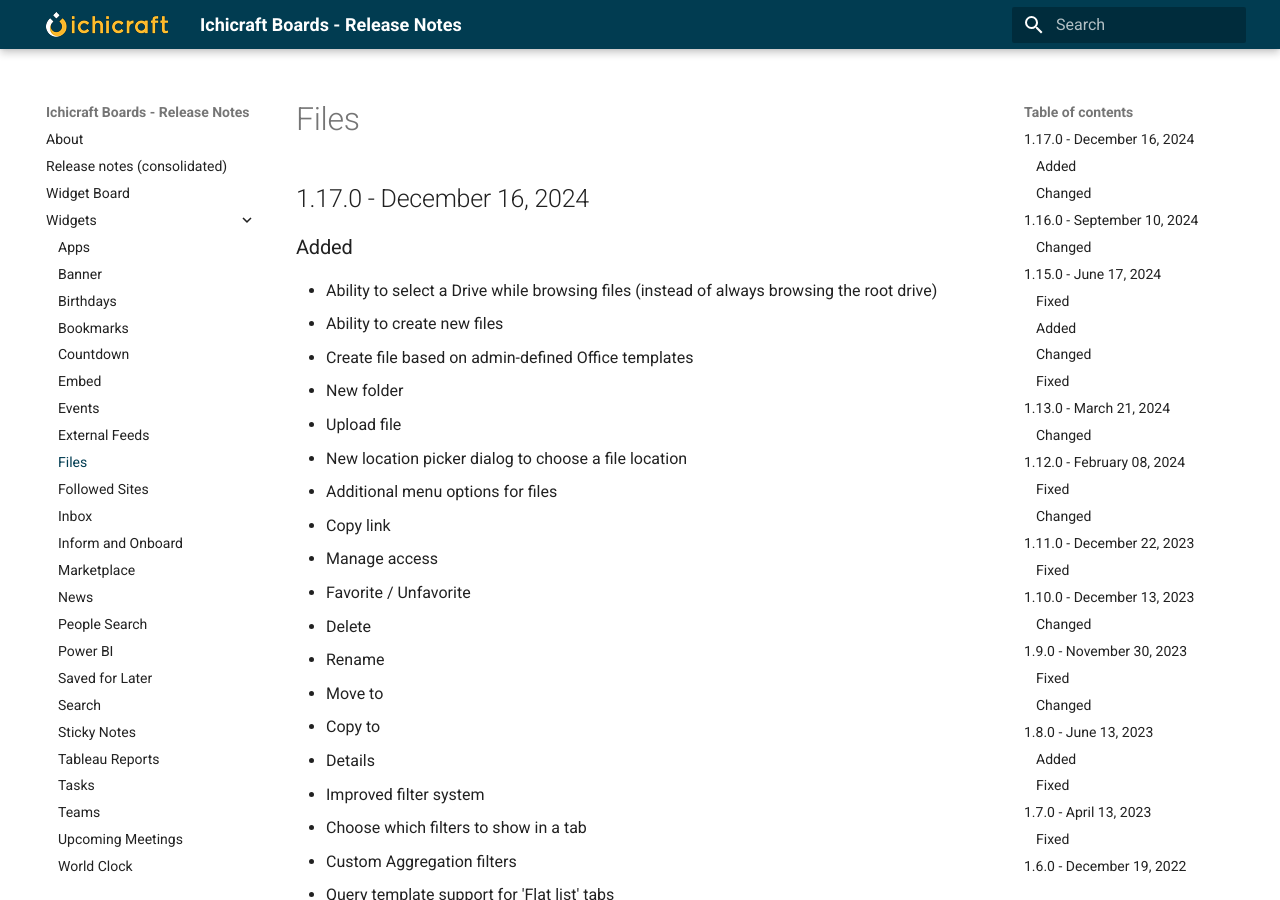
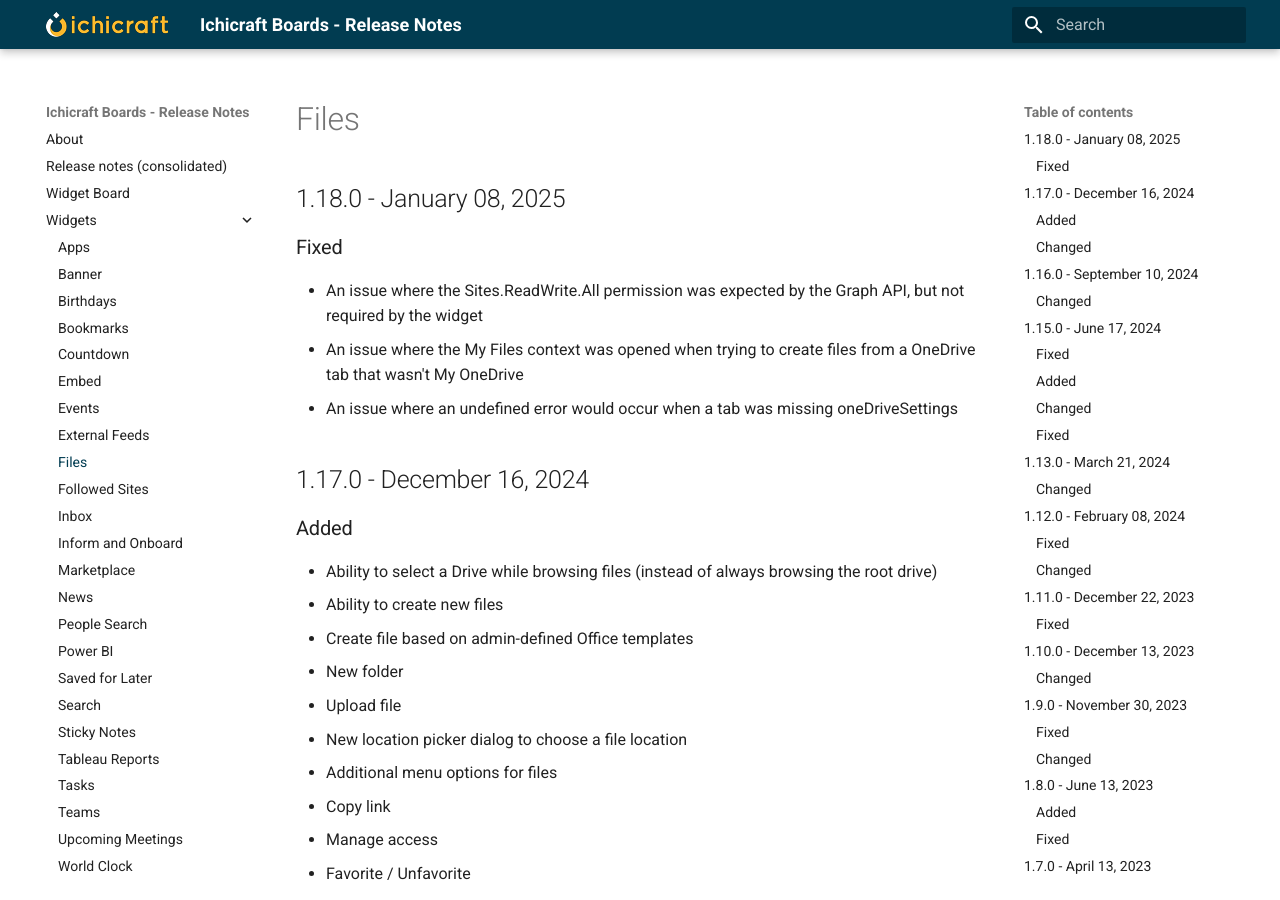
Before and after one commit to ichicraft/widgets-docs, an MkDocs documentation site: the page built from docs/Widgets/Files.md, in a window 1280 px wide and 900 px high. Built offline with MkDocs 1.6.1 and Material for MkDocs 9.7.7, drawn with Linux system fonts in a browser that asks for light colours.

```diff
--- a/docs/Widgets/Files.md
+++ b/docs/Widgets/Files.md
@@ -1,3 +1,10 @@
+## 1.18.0 - January 08, 2025
+
+### Fixed
+- An issue where the Sites.ReadWrite.All permission was expected by the Graph API, but not required by the widget
+- An issue where the My Files context was opened when trying to create files from a OneDrive tab that wasn&#x27;t My OneDrive
+- An issue where an undefined error would occur when a tab was missing oneDriveSettings
+
 ## 1.17.0 - December 16, 2024
 
 ### Added
```
Also changed, not shown: docs/Release-notes-(consolidated).md (+7 -0 lines).
